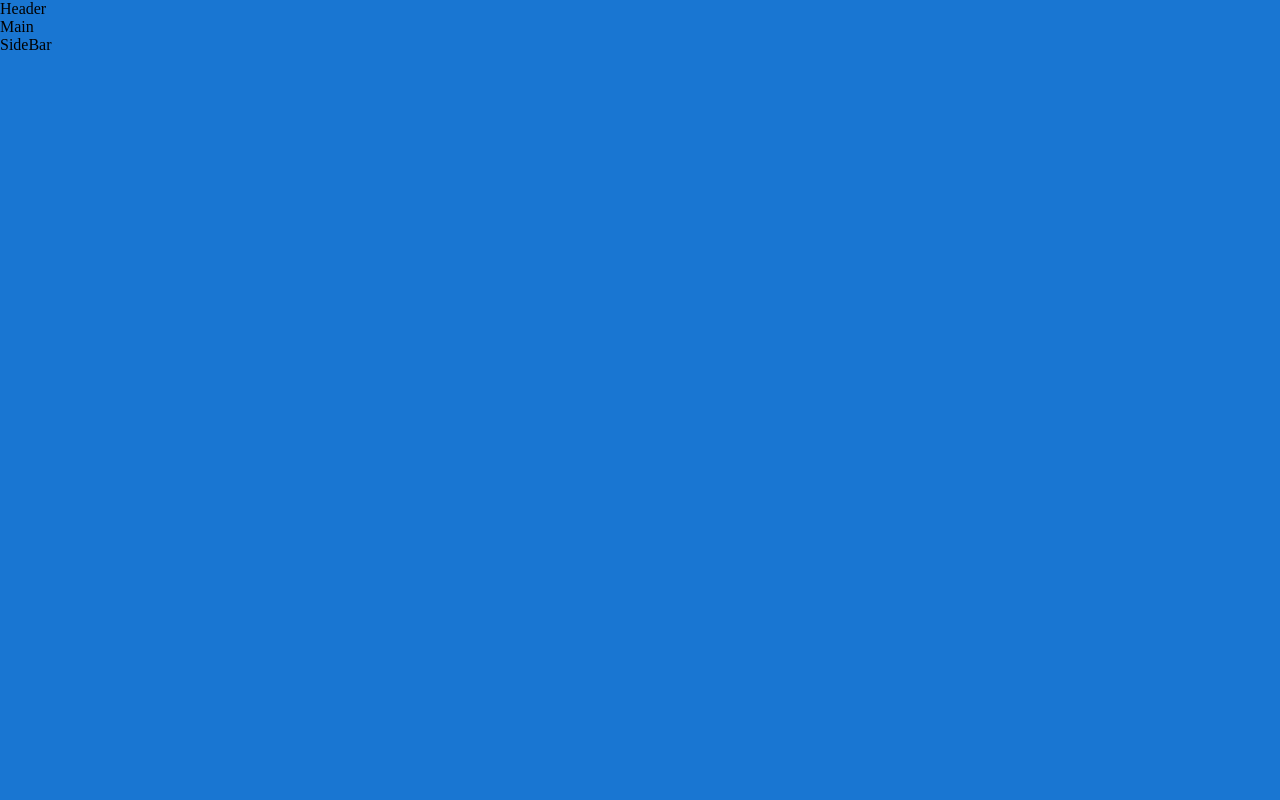
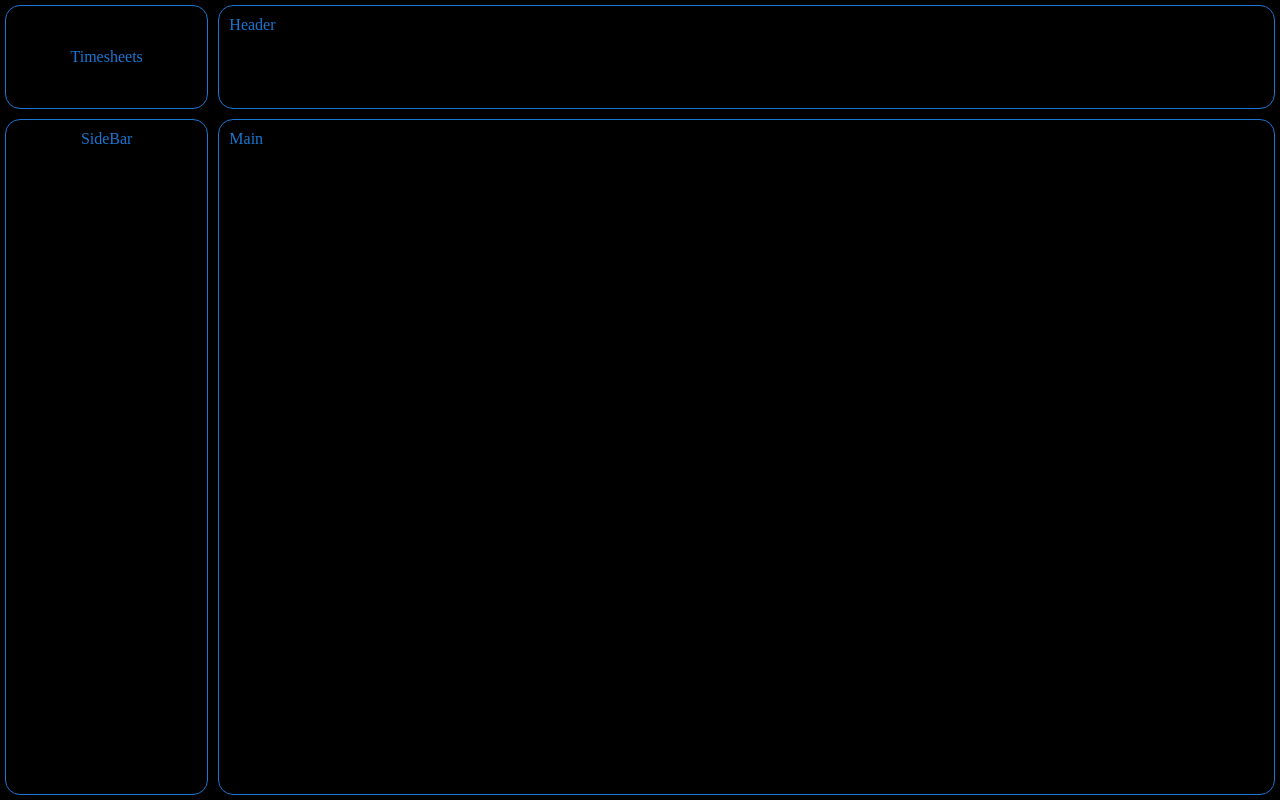
Before and after one commit to kraig-hebert/timesheets, a React (Create React App) app: page / in a window 1280 px wide. Built offline with nearby package versions, Linux system fonts and the light colour scheme; data requests are answered from the project's data file.

Commit message:
created base page layout of cells

```diff
--- a/src/App.js
+++ b/src/App.js
@@ -5,29 +5,53 @@ import { selectEntries } from './reducers/entriesSlice';
 // style imports
 import { ThemeProvider } from '@mui/material/styles';
 import { theme } from './themes/mainTheme';
-import { containerSX } from './appSettings';
+import * as SX from './appSettings';
 // MUI component imports
-import { Container } from '@mui/material';
+import { Box, Container, Grid } from '@mui/material';
 // component imports
 import Header from './components/header/Header';
 import Main from './components/main/Main';
 import SideBar from './components/sideBar/SideBar';
+import Logo from './components/logo/Logo';
+
 function App() {
-  const entries = useSelector(selectEntries);
-  const renderedListItems = entries.map((entry) => {
-    return (
-      <li key={entry.id}>
-        {entry.location}-{entry.startTime.toLocaleString('en-US')}
-      </li>
-    );
-  });
+  // const entries = useSelector(selectEntries);
+
+  // const renderedListItems = entries.map((entry) => {
+  //   return (
+  //     <li key={entry.id}>
+  //       {entry.location}-{entry.startTime.toLocaleString('en-US')}
+  //     </li>
+  //   );
+  // });
+
   return (
     <ThemeProvider theme={theme}>
-      <Container sx={containerSX} fluid="true" disableGutters maxWidth="100%">
+      <Container
+        sx={SX.containerSX}
+        fluid="true"
+        disableGutters
+        maxWidth="100%"
+      >
+        <Grid container spacing={0}>
+          <Grid item xs={2} sx={SX.leftColumnSX}>
+            <Box sx={[SX.logoSX, SX.boxSX]}>
+              <Logo />
+            </Box>
+            <Box sx={[SX.sideBarSX, SX.boxSX]}>
+              <SideBar />
+            </Box>
+          </Grid>
+          <Grid item xs={10} sx={SX.rightColumnSX}>
+            <Box sx={[SX.headerSX, SX.boxSX]}>
+              <Header />
+            </Box>
+            <Box sx={[SX.mainSX, SX.boxSX]}>
+              <Main />
+            </Box>
+          </Grid>
+        </Grid>
         {/* <ul>{renderedListItems}</ul> */}
-        <Header />
-        <Main />
-        <SideBar />
       </Container>
     </ThemeProvider>
   );
--- a/src/appSettings.js
+++ b/src/appSettings.js
@@ -1,4 +1,46 @@
 export const containerSX = {
   height: '100vh',
-  backgroundColor: 'primary.main',
+  backgroundColor: 'black',
 };
+
+export const leftColumnSX = {
+  height: '100vh',
+  display: 'flex',
+  flexDirection: 'column',
+};
+
+export const rightColumnSX = {
+  height: '100vh',
+  display: 'flex',
+  flexDirection: 'column',
+};
+
+export const boxSX = {
+  margin: '5px',
+  padding: '10px',
+  border: '1px solid',
+  borderColor: 'primary.main',
+  borderRadius: '15px',
+  color: 'primary.main',
+};
+
+export const logoSX = {
+  height: '100px',
+  display: 'flex',
+  justifyContent: 'space-around',
+  alignItems: 'center',
+};
+
+export const sideBarSX = {
+  height: '100%',
+  display: 'flex',
+  justifyContent: 'space-around',
+};
+
+export const headerSX = {
+  height: '100px',
+};
+
+export const mainSX = {
+  height: '100%',
+};
--- /dev/null
+++ b/src/components/logo/Logo.jsx
@@ -0,0 +1,7 @@
+import React from 'react';
+
+const Logo = () => {
+  return <div>Timesheets</div>;
+};
+
+export default Logo;
```
